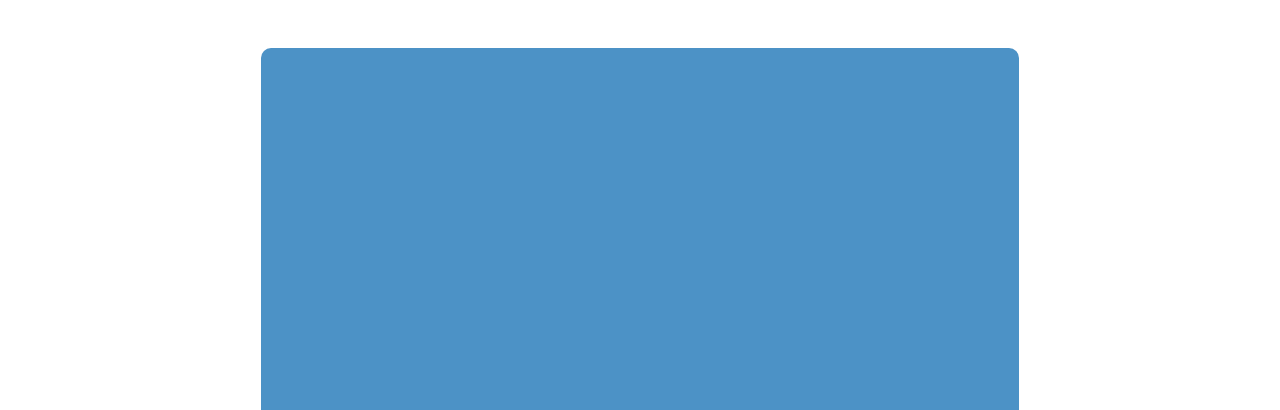
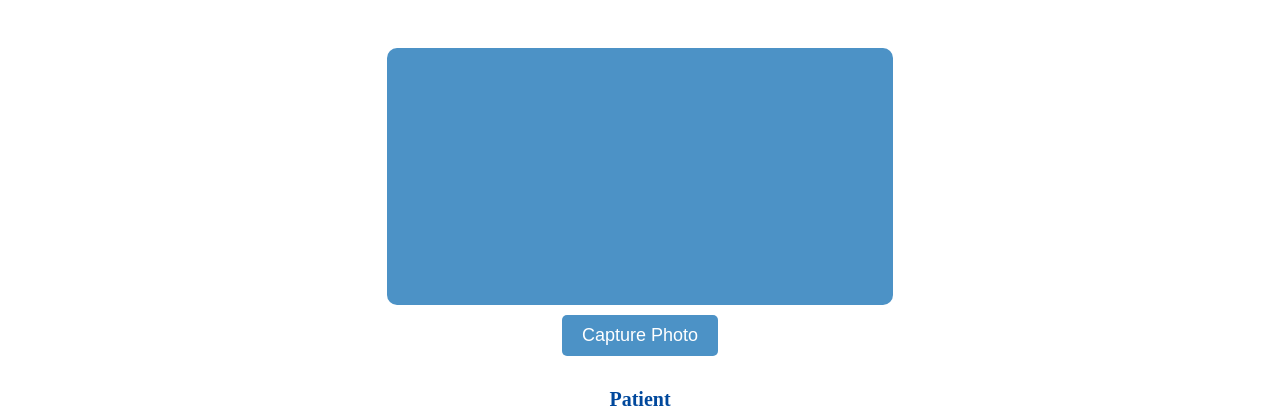
Before and after one commit to neeltron/Laymanify, a Flask app: page /capture in a window 1280 px wide. Shown: the part 108-518 px from the top of the page. Run offline with Flask 3, Linux system fonts and the light colour scheme; grey boxes are pictures that could not be loaded.

Commit message:
fixed camera size

```diff
--- a/templates/capture.html
+++ b/templates/capture.html
@@ -12,7 +12,7 @@
 </header>
 <body>
     <div style="display: flex; flex-direction: column; align-items: center; text-align: center;">
-        <div style="background-color: #4C92C6; border-radius: 10px; width: 60%; overflow: hidden;">
+        <div style="background-color: #4C92C6; border-radius: 10px; width: 40%; overflow: hidden;">
             <video style="width: 100%; border-radius: 10px;" id="camera" autoplay></video>
         </div>
         <button style="margin-top: 10px; background-color: #4C92C6; color: white; border: none; border-radius: 5px; padding: 10px 20px; font-size: 18px; cursor: pointer;" id="captureButton">Capture Photo</button>
```
